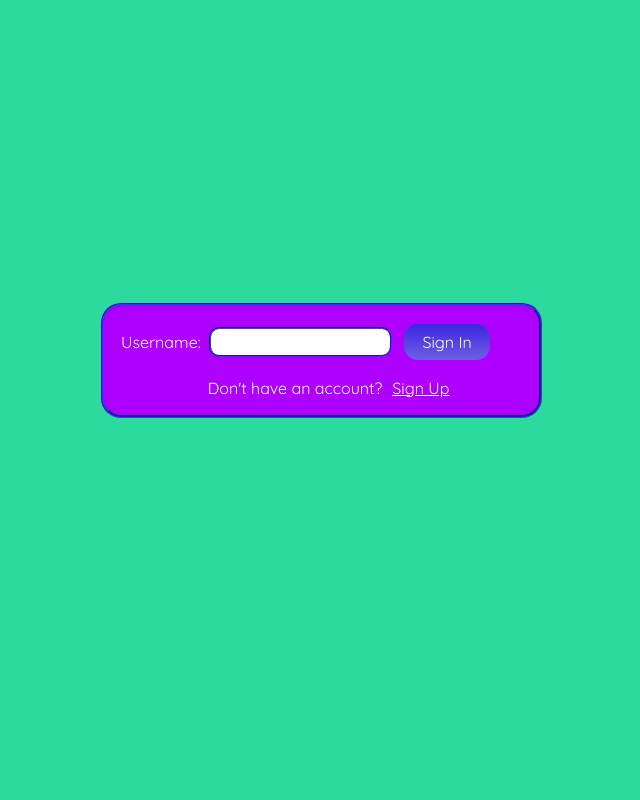
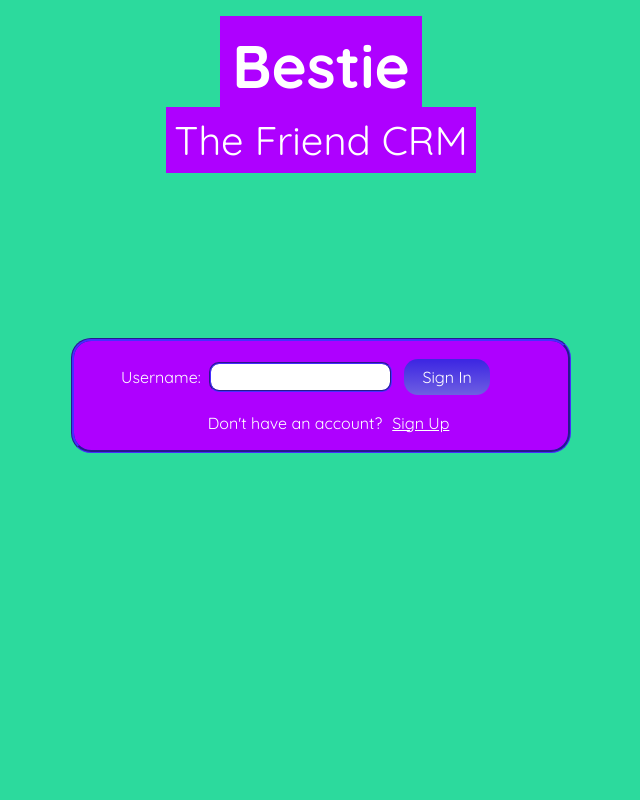
Before and after one commit to annacarey/bestie-app-frontend, a PHP site: page / in a window 1280 px wide; the page is wider, and only the part inside the window is pictured. Shown: that part, without its empty margins (319-959 px from the left). Run offline with PHP 8.4, Linux system fonts and the light colour scheme.

Commit message:
minor style changes

```diff
--- a/css/main.css
+++ b/css/main.css
@@ -1,4 +1,9 @@
 body {
+  background: #2CDA9D;
+  position: flex;
+}
+
+#entire-page {
   background: #2CDA9D;
   font-family: 'Quicksand', sans-serif;
   color: black;
@@ -27,10 +32,10 @@ mark {
 }
 
 #log-out {
-  margin-top: 15px;
 }
 
 #login-signup {
+  margin-top: 70px;
   display: flex;
   flex-direction: column;
   align-items: center;
@@ -41,6 +46,7 @@ mark {
   border-radius: 20px;
   border: groove;
   border-color: #3E28E2;
+  width: 500px;
 }
 
 #sign-in {
@@ -59,6 +65,23 @@ mark {
 
 #signin-form {
   flex: 1 0 100%;
+}
+
+#heading {
+  position: absolute;
+  text-align: center;
+  margin-top: 30px;
+  left: -50%;
+  right: -50%;
+}
+
+.heading-mark {
+  font-family: 'Quicksand', sans-serif;
+}
+
+.heading-mark:hover {
+  background-color: white;
+  color: #AE00FF;
 }
 
 #login-error {
--- a/index.html
+++ b/index.html
@@ -17,8 +17,12 @@
         <script src="js/vendor/modernizr-2.6.2.min.js"></script> -->
     </head>
     <body>
+        <div id="heading"><h1><mark style="font-size: 60px" class="heading-mark">Bestie</mark></h1>
+            <p><mark class="heading-mark" style="font-size: 40px;">The Friend CRM</mark></p>
+        </div>
+        <div id="entire-page">
+            <!-- Add your site or application content here -->
 
-        <!-- Add your site or application content here -->
             <div id="login-signup" >
                 <div id="sign-in" >
                     <form autocomplete="off" id="signin-form">Username:
@@ -32,6 +36,7 @@
                 </div>
             </div>
             <div id="dashboard"></div>
+        </div>
 
 	<script src="src/index.js"></script>
 
--- a/src/index.js
+++ b/src/index.js
@@ -78,6 +78,7 @@ window.addEventListener('DOMContentLoaded', (event) => {
         if (document.getElementById("login-error")) {
             document.getElementById("login-error").remove()
         }
+        document.getElementById("heading").style.display = "none"
         signInForm.style.display = "none"
         document.getElementById("no-account").style.display = "none"
         signInDiv.append(signUpButton)
@@ -85,7 +86,7 @@ window.addEventListener('DOMContentLoaded', (event) => {
         signUpForm.id = "signup-div"
         signUpForm.innerHTML = `
             <p>Register your new account below: </p>
-            <form id="signup-form">
+            <form autocomplete="off" id="signup-form">
                 <input class="signup-input" type="text" name="name" placeholder="username...">
                 <br>
                 <input class="signup-input" type="text" name="email" placeholder="email...">
@@ -125,7 +126,7 @@ window.addEventListener('DOMContentLoaded', (event) => {
         })
         const anotherUserForm = document.createElement("div")
         anotherUserForm.innerHTML = `
-                <form id="signup-form">
+                <form autocomplete="off" id="signup-form">
                     <input type="text" name="name" placeholder="Username...">
                     ${nameError}
                     <br>
@@ -150,6 +151,7 @@ window.addEventListener('DOMContentLoaded', (event) => {
     // Once a user submits their name, find them in the database
     function login(userObject) {
         let noFriends = false;
+        document.getElementById("heading").style.display = "none";
         fetch(friendsURL)
             .then((response) => {
                 return response.json();
@@ -322,7 +324,7 @@ window.addEventListener('DOMContentLoaded', (event) => {
                 <li><strong>Phone Number:</strong> ${friendObj.phone_number}</li><br>
                 <li><strong>Last Contacted: </strong> ${friendObj.date_last_outreach.slice(0, 10)} -- Contacted!</li><br>`
                 friendActions.innerHTML = `
-                <form id="datepicker">
+                <form autocomplete="off" id="datepicker">
                     <input type="date" value="${todayDate}" max="${todayDate}">
                     <input class="button" type="submit" value="Save" >
                 </form>
@@ -358,7 +360,7 @@ window.addEventListener('DOMContentLoaded', (event) => {
         // const anotherFriendForm = document.createElement("div")
         // anotherFriendForm.id = "new-friend-form"
         newFriendForm.innerHTML = `
-                <form id="new-friend-form">
+                <form autocomplete="off" id="new-friend-form">
                     <input type="text" name="name" placeholder="Name...">
                     ${nameError}
                     <br>
@@ -461,7 +463,7 @@ window.addEventListener('DOMContentLoaded', (event) => {
             if (addFriendToggle) {
                 addFriendDiv = document.getElementById("add-friend-div")
                 newFriendForm.innerHTML = `
-                    <form id="new-friend-form">
+                    <form autocomplete = "off" id="new-friend-form">
                         <input type="text" name="name" placeholder="Name...">
                         <br>
                         <input type="text" name="phone-number" placeholder="Phone number...">
@@ -529,7 +531,7 @@ window.addEventListener('DOMContentLoaded', (event) => {
             <li><strong>Phone Number:</strong> ${foundFriend.phone_number}</li><br>
             <li><strong>Last Contacted:</strong> ${displayDate}</li><br>`
             friendActions.innerHTML = `
-            <form id="datepicker">
+            <form autocomplete="off" id="datepicker">
                 <input type="date" value="${todayDate}" max="${todayDate}">
                 <input class="button" type="submit" value="Save">
             </form>
@@ -558,6 +560,9 @@ window.addEventListener('DOMContentLoaded', (event) => {
     const backToLoginEventAdder = () => {
         const loginAgain = document.getElementById("back-to-login-button")
         loginAgain.addEventListener("click", function(event){
+            if (document.getElementById("signup-form")) {
+                document.getElementById("signup-form").style.display = "none";
+            }
             backToLogin()
         })
     }
```
Lines whose indentation alone changed are shown as unchanged.
